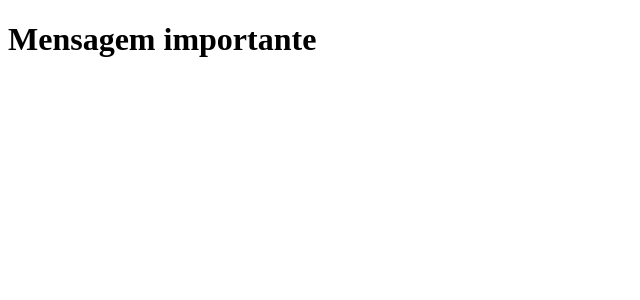
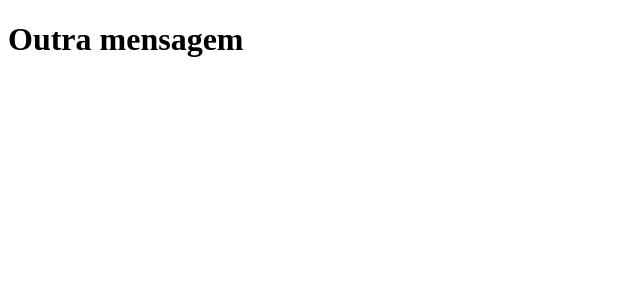
Before and after one commit to CarlosCarvalho1981/clone-tabnews, a Next.js app: page / in a window 1280 px wide. Shown: the top 300 px of the page, without its empty margins (0-640 px from the left). Built offline with nearby package versions, Linux system fonts and the light colour scheme.

Commit message:
Altera a mensagem

```diff
--- a/pages/index.js
+++ b/pages/index.js
@@ -1,5 +1,5 @@
 function Home(){
-    return <h1>Mensagem importante</h1>
+    return <h1>Outra mensagem</h1>
 }
 
 export default Home;
```
